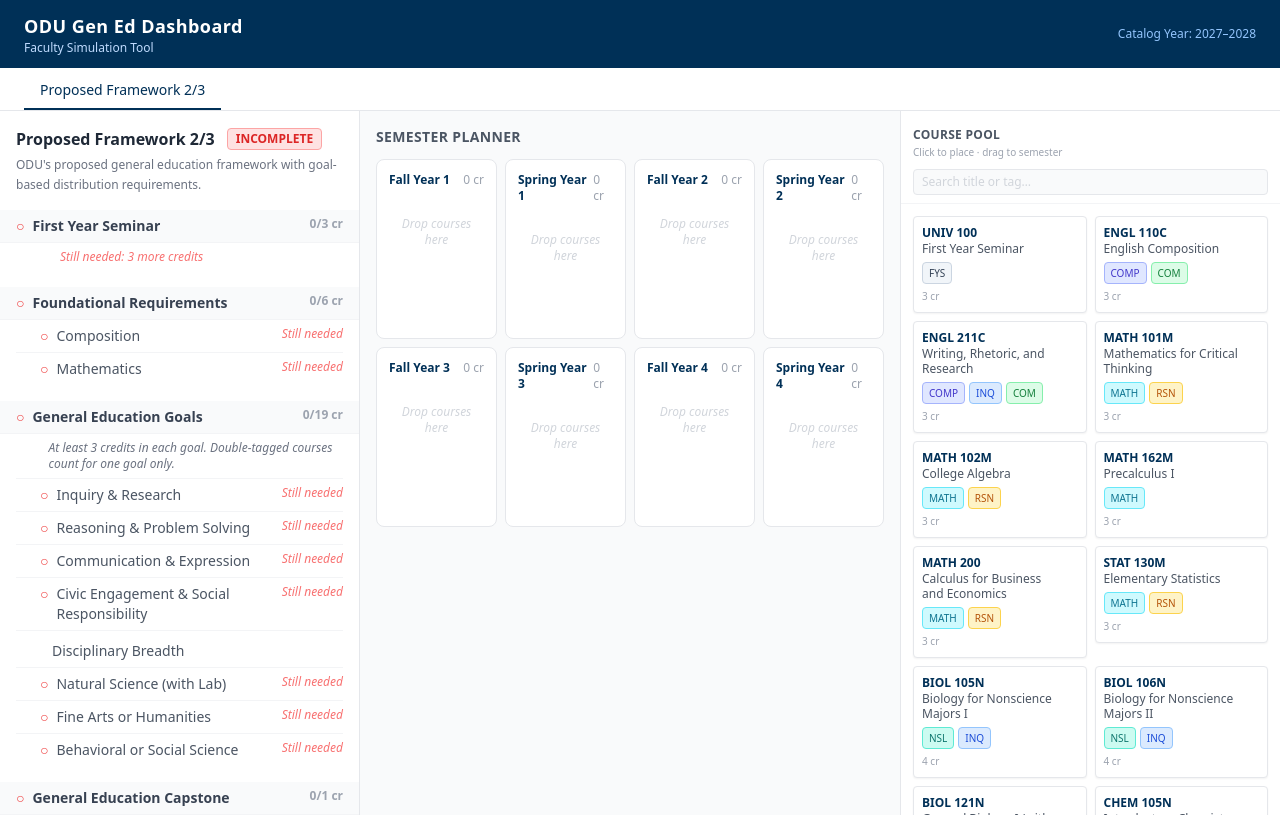
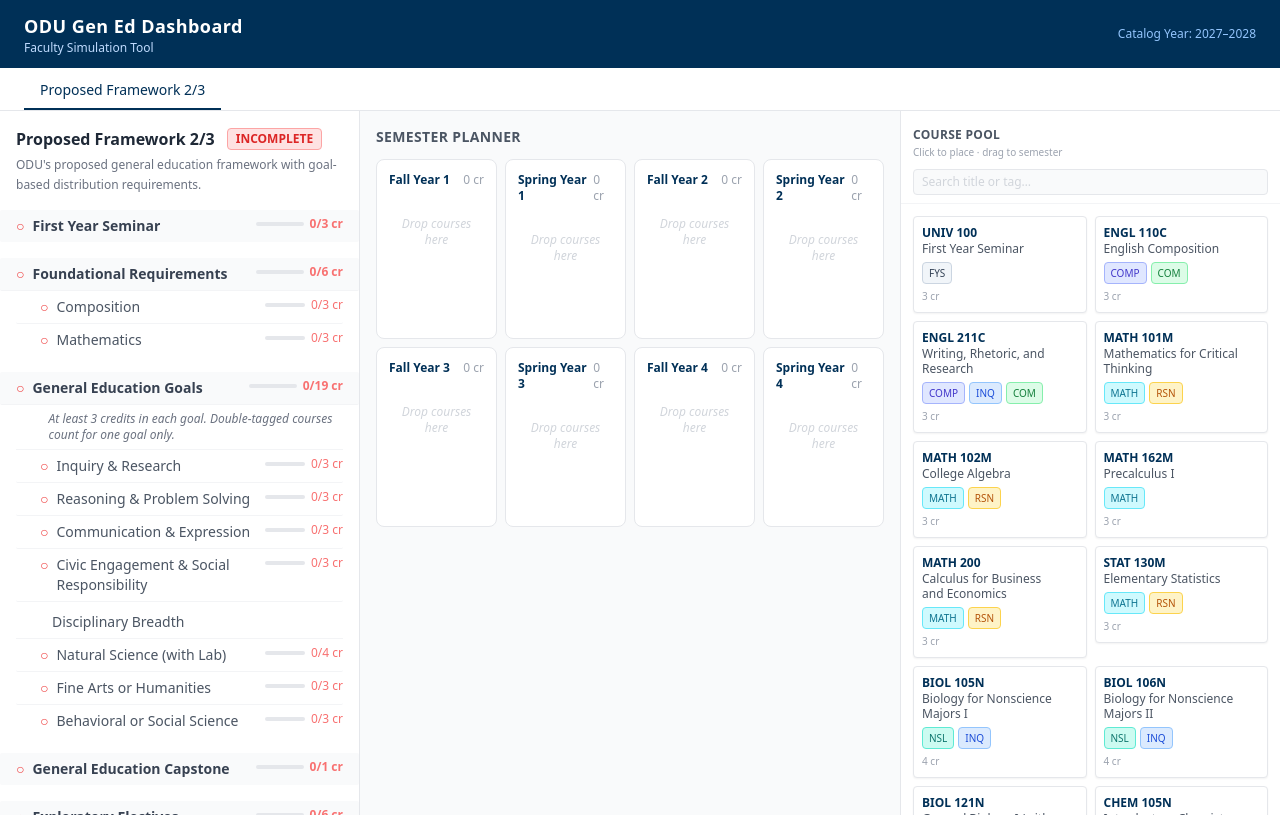
Before and after one commit to mgrau/gen-ed-dashboard, a Svelte app: page / in a window 1280 px wide. Built offline with nearby package versions, Linux system fonts and the light colour scheme.

Commit message:
fix some logic errors, and add course filtering by requirement category. Also add progress bars

```diff
--- a/src/components/RequirementsTracker.svelte
+++ b/src/components/RequirementsTracker.svelte
@@ -1,13 +1,26 @@
 <script>
   export let framework
   export let evaluation
+  export let activeFilterTags = null
+  export let onSelectTags = () => {}
 
   function statusIcon(satisfied) {
     return satisfied ? '✓' : '○'
   }
 
-  function creditLabel(fulfilled, required) {
-    return `${fulfilled}/${required} cr`
+  function tagsMatch(a, b) {
+    if (!a || !b || a.length !== b.length) return false
+    const as = [...a].sort(), bs = [...b].sort()
+    return as.every((t, i) => t === bs[i])
+  }
+
+  function handleSelect(tags) {
+    if (!tags?.length) return
+    onSelectTags(tagsMatch(activeFilterTags, tags) ? null : tags)
+  }
+
+  function pct(fulfilled, required) {
+    return Math.min(100, required > 0 ? (fulfilled / required) * 100 : 0)
   }
 </script>
 
@@ -26,33 +39,62 @@
 
   {#each framework.sections as section}
     {@const result = evaluation.sections[section.id]}
+    {@const sectionTags = section.course_tags ?? null}
+    {@const sectionActive = tagsMatch(activeFilterTags, sectionTags)}
     <div class="mb-4">
+
       <!-- Section header -->
-      <div class="req-row font-semibold text-gray-700 bg-gray-50 -mx-4 px-4">
+      <!-- svelte-ignore a11y-click-events-have-key-events -->
+      <div
+        class="req-row font-semibold text-gray-700 bg-gray-50 -mx-4 px-4 rounded-sm"
+        class:cursor-pointer={!!sectionTags}
+        class:hover:bg-blue-50={!!sectionTags}
+        class:bg-blue-50={sectionActive}
+        on:click={() => handleSelect(sectionTags)}
+      >
         <span class={result?.satisfied ? 'req-satisfied' : 'req-incomplete'}>
           {statusIcon(result?.satisfied)}
         </span>
         <span class="flex-1">{section.label}</span>
-        <span class="text-xs text-gray-400 tabular-nums">
-          {creditLabel(result?.creditsFulfilled ?? 0, section.credits_required)}
-        </span>
+        <!-- Progress bar + credits -->
+        <div class="flex items-center gap-1.5 shrink-0">
+          <div class="w-12 h-1 rounded-full bg-gray-200 overflow-hidden">
+            <div
+              class="h-full rounded-full transition-all {result?.satisfied ? 'bg-green-400' : 'bg-red-300'}"
+              style="width: {pct(result?.creditsFulfilled ?? 0, section.credits_required)}%"
+            ></div>
+          </div>
+          <span class="text-xs tabular-nums {result?.satisfied ? 'text-gray-400' : 'text-red-400'}">
+            {result?.creditsFulfilled ?? 0}/{section.credits_required} cr
+          </span>
+        </div>
       </div>
 
       {#if section.type === 'group' && result?.subsections}
         {#each section.subsections as sub}
           {@const subResult = result.subsections[sub.id]}
-          <div class="req-row pl-6 text-gray-600">
+          {@const subActive = tagsMatch(activeFilterTags, sub.course_tags)}
+          <!-- svelte-ignore a11y-click-events-have-key-events -->
+          <div
+            class="req-row pl-6 text-gray-600 cursor-pointer hover:bg-blue-50 rounded-sm"
+            class:bg-blue-50={subActive}
+            on:click={() => handleSelect(sub.course_tags)}
+          >
             <span class={subResult?.satisfied ? 'req-satisfied' : 'req-incomplete'}>
               {statusIcon(subResult?.satisfied)}
             </span>
             <span class="flex-1">{sub.label}</span>
-            {#if subResult?.satisfied}
-              <span class="text-xs text-gray-400 tabular-nums">
-                {creditLabel(subResult.creditsFulfilled, sub.credits_required)}
+            <div class="flex items-center gap-1.5 shrink-0">
+              <div class="w-10 h-1 rounded-full bg-gray-200 overflow-hidden">
+                <div
+                  class="h-full rounded-full transition-all {subResult?.satisfied ? 'bg-green-400' : 'bg-red-300'}"
+                  style="width: {pct(subResult?.creditsFulfilled ?? 0, sub.credits_required)}%"
+                ></div>
+              </div>
+              <span class="text-xs tabular-nums {subResult?.satisfied ? 'text-gray-400' : 'text-red-400'}">
+                {subResult?.creditsFulfilled ?? 0}/{sub.credits_required} cr
               </span>
-            {:else}
-              <span class="text-xs text-red-400 italic">Still needed</span>
-            {/if}
+            </div>
           </div>
           {#each subResult?.courses ?? [] as course}
             <div class="req-row pl-10 text-gray-500 text-xs">
@@ -65,25 +107,36 @@
         {/each}
 
       {:else if section.type === 'goals' && result?.goals}
-        <!-- Goals -->
+        <!-- Goals note -->
         <div class="req-row pl-4 text-xs text-gray-500 italic">
           <span class="w-3"></span>
           <span>{section.note}</span>
         </div>
         {#each framework.sections.find(s => s.id === section.id).goals as goal}
           {@const goalResult = result.goals[goal.id]}
-          <div class="req-row pl-6 text-gray-600">
+          {@const goalTags = [goal.tag]}
+          {@const goalActive = tagsMatch(activeFilterTags, goalTags)}
+          <!-- svelte-ignore a11y-click-events-have-key-events -->
+          <div
+            class="req-row pl-6 text-gray-600 cursor-pointer hover:bg-blue-50 rounded-sm"
+            class:bg-blue-50={goalActive}
+            on:click={() => handleSelect(goalTags)}
+          >
             <span class={goalResult?.satisfied ? 'req-satisfied' : 'req-incomplete'}>
               {statusIcon(goalResult?.satisfied)}
             </span>
             <span class="flex-1">{goal.label}</span>
-            {#if goalResult?.satisfied}
-              <span class="text-xs text-gray-400 tabular-nums">
-                {creditLabel(goalResult.creditsFulfilled, goal.credits_required)}
+            <div class="flex items-center gap-1.5 shrink-0">
+              <div class="w-10 h-1 rounded-full bg-gray-200 overflow-hidden">
+                <div
+                  class="h-full rounded-full transition-all {goalResult?.satisfied ? 'bg-green-400' : 'bg-red-300'}"
+                  style="width: {pct(goalResult?.creditsFulfilled ?? 0, goal.credits_required)}%"
+                ></div>
+              </div>
+              <span class="text-xs tabular-nums {goalResult?.satisfied ? 'text-gray-400' : 'text-red-400'}">
+                {goalResult?.creditsFulfilled ?? 0}/{goal.credits_required} cr
               </span>
-            {:else}
-              <span class="text-xs text-red-400 italic">Still needed</span>
-            {/if}
+            </div>
           </div>
           {#each goalResult?.courses ?? [] as course}
             <div class="req-row pl-10 text-gray-500 text-xs">
@@ -102,18 +155,29 @@
         </div>
         {#each framework.sections.find(s => s.id === section.id).breadth as b}
           {@const bResult = result.breadth[b.id]}
-          <div class="req-row pl-6 text-gray-600">
+          {@const bTags = [b.tag]}
+          {@const bActive = tagsMatch(activeFilterTags, bTags)}
+          <!-- svelte-ignore a11y-click-events-have-key-events -->
+          <div
+            class="req-row pl-6 text-gray-600 cursor-pointer hover:bg-blue-50 rounded-sm"
+            class:bg-blue-50={bActive}
+            on:click={() => handleSelect(bTags)}
+          >
             <span class={bResult?.satisfied ? 'req-satisfied' : 'req-incomplete'}>
               {statusIcon(bResult?.satisfied)}
             </span>
             <span class="flex-1">{b.label}</span>
-            {#if bResult?.satisfied}
-              <span class="text-xs text-gray-400 tabular-nums">
-                {creditLabel(bResult.creditsFulfilled, b.credits_required)}
+            <div class="flex items-center gap-1.5 shrink-0">
+              <div class="w-10 h-1 rounded-full bg-gray-200 overflow-hidden">
+                <div
+                  class="h-full rounded-full transition-all {bResult?.satisfied ? 'bg-green-400' : 'bg-red-300'}"
+                  style="width: {pct(bResult?.creditsFulfilled ?? 0, b.credits_required)}%"
+                ></div>
+              </div>
+              <span class="text-xs tabular-nums {bResult?.satisfied ? 'text-gray-400' : 'text-red-400'}">
+                {bResult?.creditsFulfilled ?? 0}/{b.credits_required} cr
               </span>
-            {:else}
-              <span class="text-xs text-red-400 italic">Still needed</span>
-            {/if}
+            </div>
           </div>
           {#each bResult?.courses ?? [] as course}
             <div class="req-row pl-10 text-gray-500 text-xs">
@@ -135,12 +199,6 @@
             <span class="tabular-nums text-gray-400">{course.credits} cr</span>
           </div>
         {/each}
-        {#if !(result?.satisfied)}
-          <div class="req-row pl-6 text-xs text-red-400 italic">
-            <span class="w-3"></span>
-            <span>Still needed: {section.credits_required - (result?.creditsFulfilled ?? 0)} more credits</span>
-          </div>
-        {/if}
         {#if section.note}
           <div class="req-row pl-6 text-xs text-gray-400 italic">
             <span class="w-3"></span>
@@ -148,6 +206,7 @@
           </div>
         {/if}
       {/if}
+
     </div>
   {/each}
 </div>
--- a/src/components/SemesterPlanner.svelte
+++ b/src/components/SemesterPlanner.svelte
@@ -50,6 +50,8 @@
       <!-- svelte-ignore a11y-no-static-element-interactions -->
       <div
         class="semester-col transition-all"
+        class:bg-red-50={credits > 15 && credits <= 18}
+        class:bg-red-100={credits > 18}
         on:dragover={onDragOver}
         on:dragleave={onDragLeave}
         on:drop={e => onDrop(e, label)}
```
Also changed, not shown: src/App.svelte (+40 -5 lines), src/lib/engine.js.
